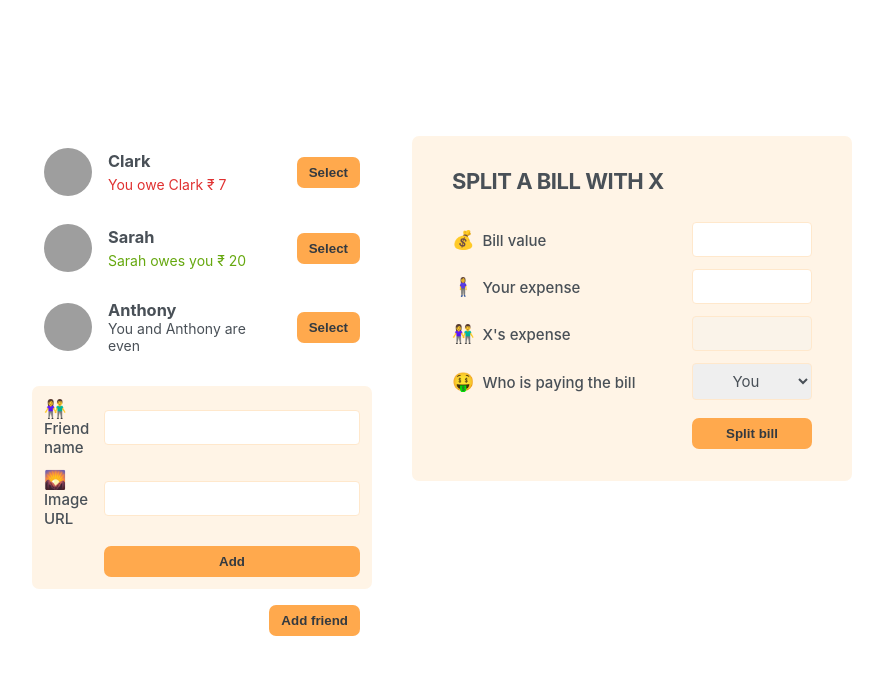
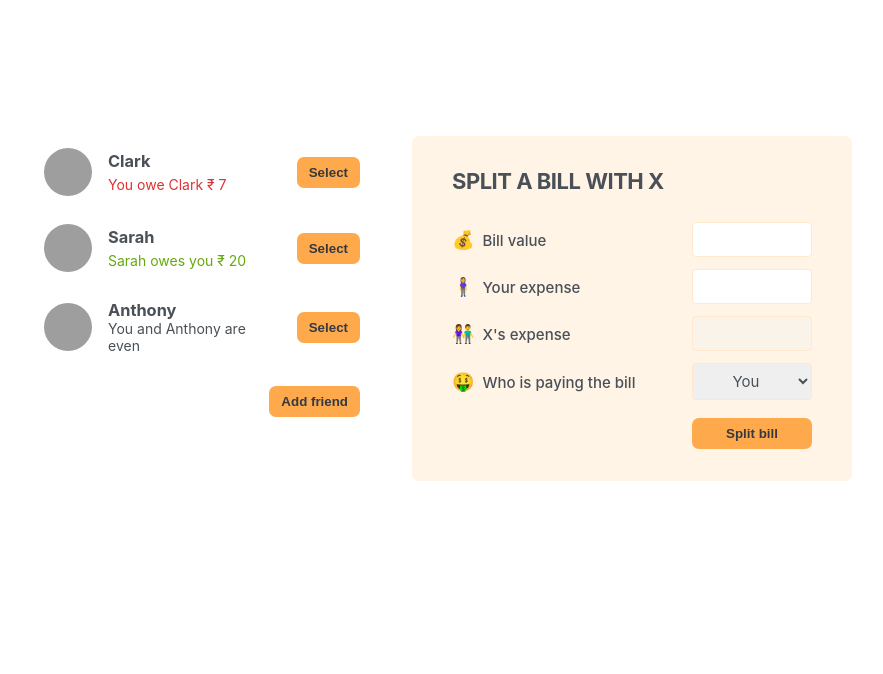
Before and after one commit to gauravsingh1281/Eat-N-Split, a React (Vite) app: page / in a window 1280 px wide. Shown: the top 674 px of the page, without its empty margins (198-1081 px from the left). Built offline with nearby package versions, Linux system fonts and the light colour scheme; grey boxes are pictures that could not be loaded.

Commit message:
toggle functionality added to add friend form

```diff
--- a/src/App.jsx
+++ b/src/App.jsx
@@ -20,12 +20,18 @@ const initialFriends = [
   },
 ];
 export default function App() {
+  const [showAddFriendForm, setAddFriendForm] = useState(false);
+  const handleAddFriendForm = () => {
+    setAddFriendForm((show) => !show);
+  };
   return (
     <div className="app">
       <div className="sidebar">
         <FriendList />
-        <FormAddFriend />
-        <Button>Add friend</Button>
+        {showAddFriendForm && <FormAddFriend />}
+        <Button action={handleAddFriendForm}>
+          {showAddFriendForm ? "Close" : "Add friend"}
+        </Button>
       </div>
       <FormSplitBill />
     </div>
@@ -77,8 +83,12 @@ function FormAddFriend() {
   );
 }
 
-function Button({ children }) {
-  return <button className="button">{children}</button>;
+function Button({ children, action }) {
+  return (
+    <button className="button" onClick={action}>
+      {children}
+    </button>
+  );
 }
 function FormSplitBill() {
   return (
```
